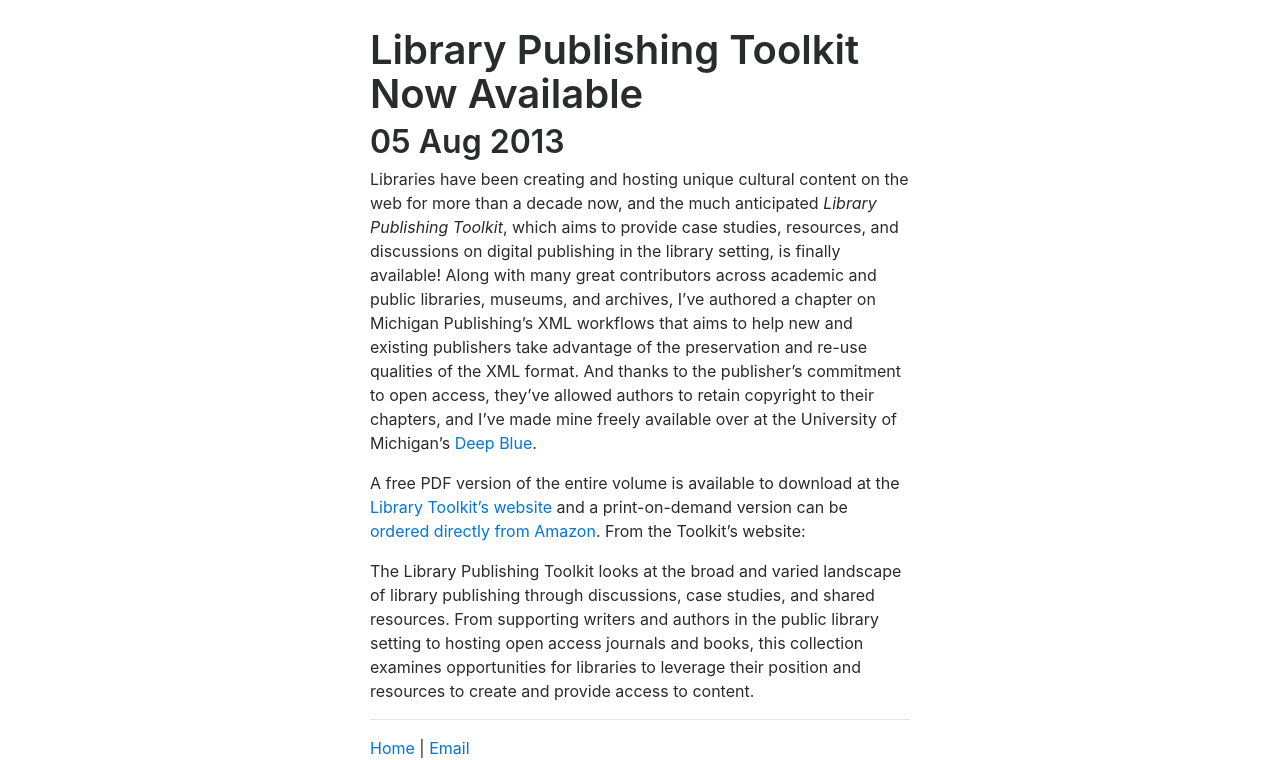
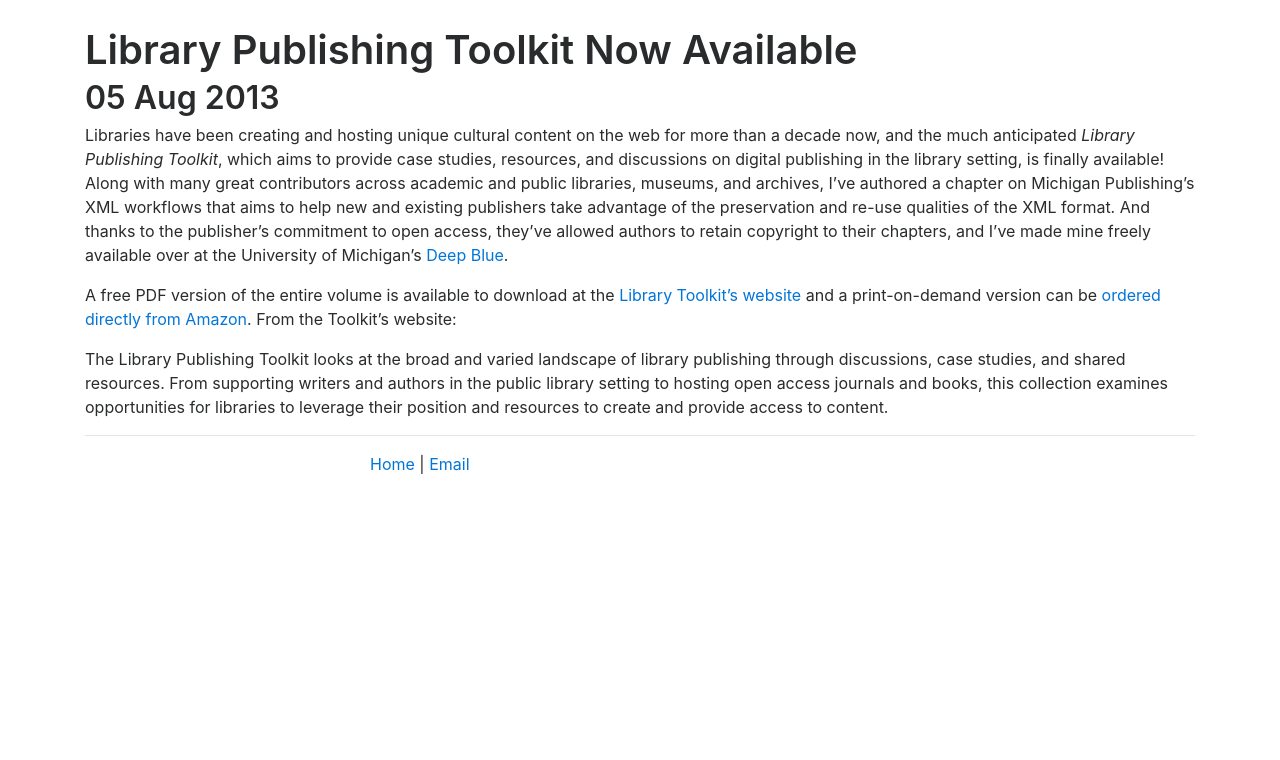
Before and after one commit to devsdesign/BlogDevsDesign, a Jekyll site: the page built from _posts/2013-08-05-library-publishing-toolkit-now-available.md, in a window 1280 px wide. Shown: the part 143-903 px from the top of the page. Built offline with Jekyll 4.4.1, drawn with Linux system fonts in a browser that asks for light colours; comment, search, counter and statistics services are not loaded.

Commit message:
Update post.html

```diff
--- a/_layouts/post.html
+++ b/_layouts/post.html
@@ -7,8 +7,7 @@
   changefreq: monthly
   exclude: 'no'
 ---
-<div class="row justify-content-md-center">
-			     <div class="col-md-6">
+
 <div class="notes">
 		<div class="note single">
 			<h1 class="title">{{ page.title }}</h1>
@@ -33,5 +32,3 @@
 			</div>
 		</div><!-- / .note .single -->
 </div><!-- /.notes -->
-	</div>
-</div>
```
